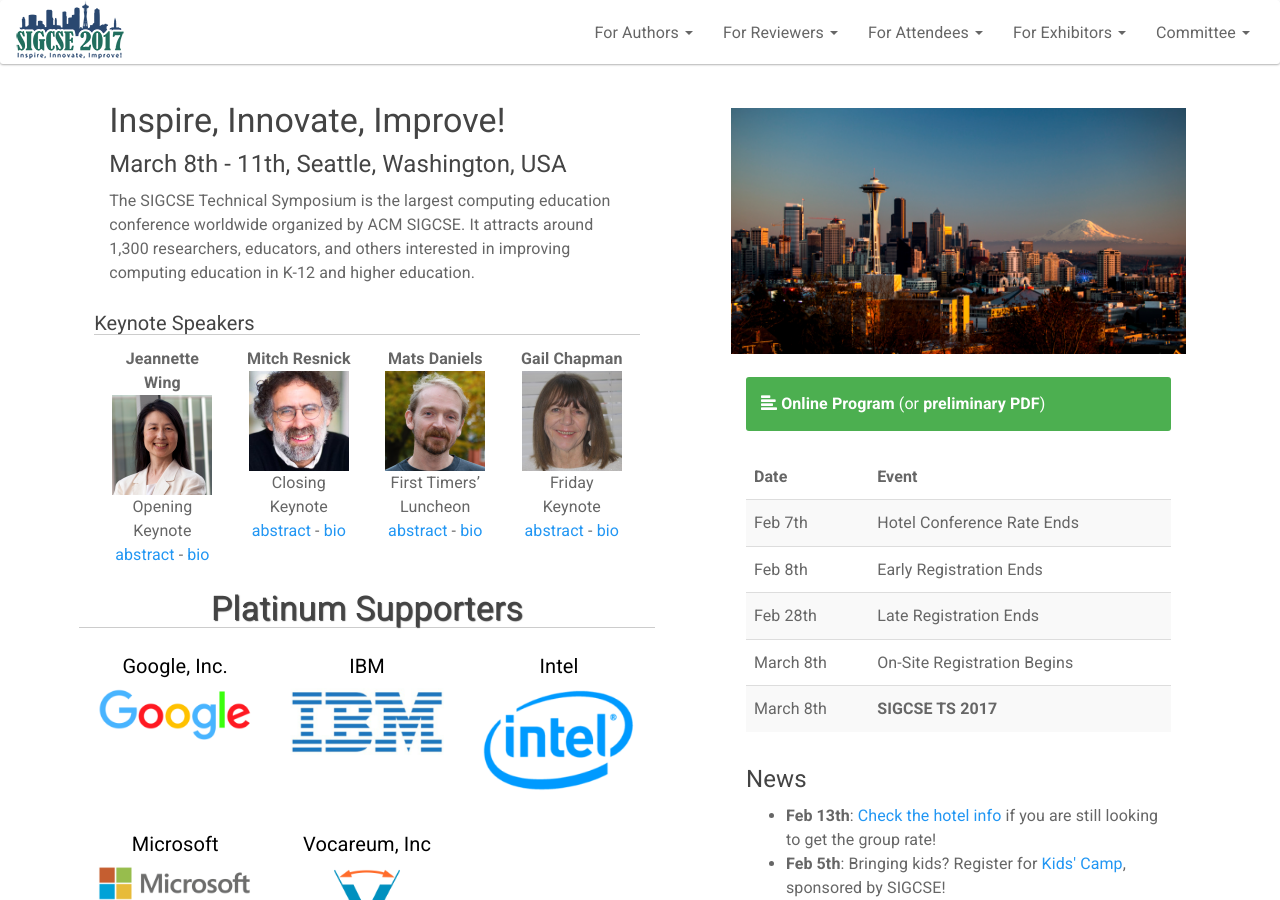
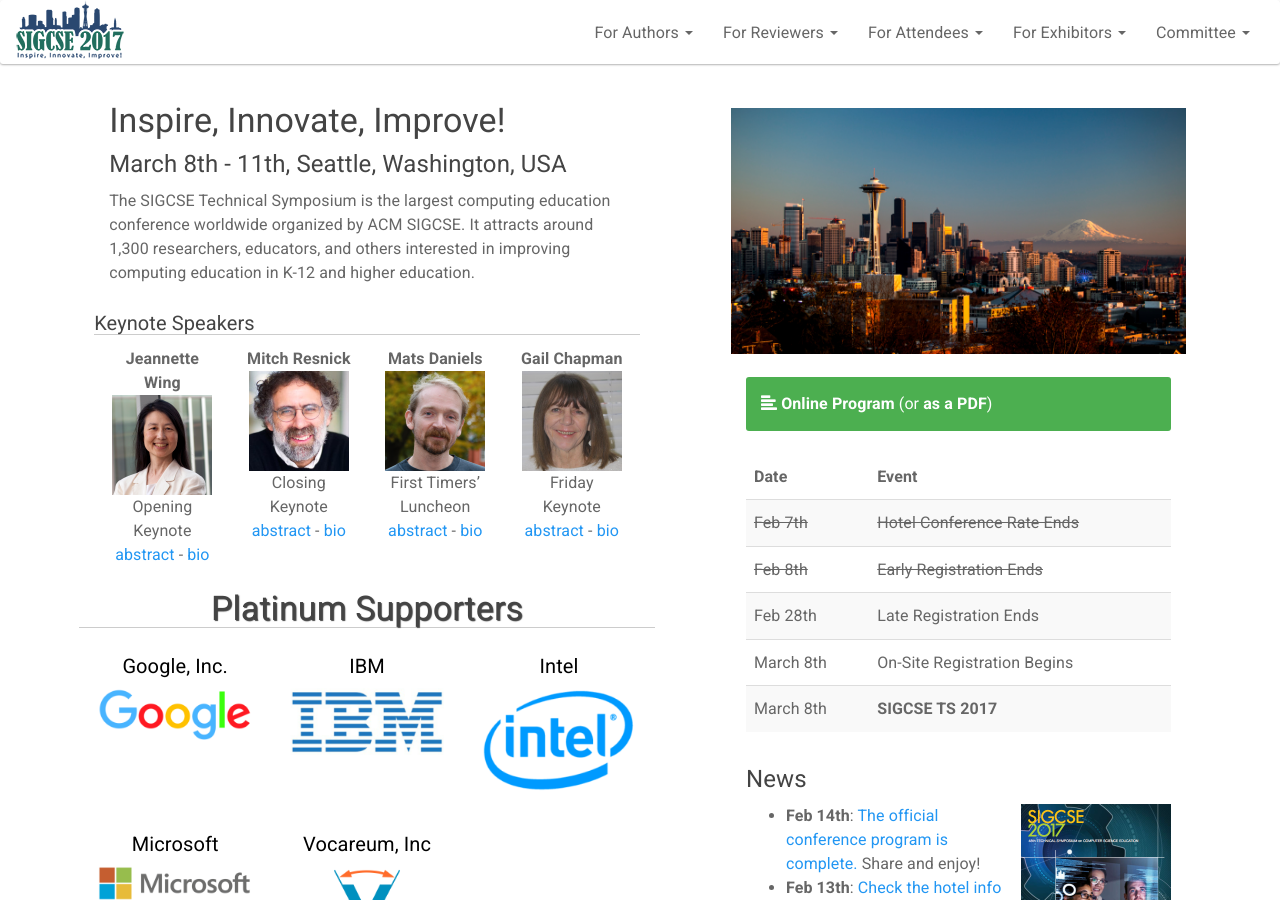
Before and after one commit to sigcsets/sigcse2017, a Jekyll site: the page built from index.html, in a window 1280 px wide and 900 px high. Built offline with Jekyll 4.4.1, drawn with Linux system fonts in a browser that asks for light colours.

Commit message:
Added program, news post, link fix.
Added the 2017 final program. Updated news feed with an image of the cover and a link.
Also updated link in the callout lozenge.

Fixed link to Codio's website.

```diff
--- a/_data/supporters.yml
+++ b/_data/supporters.yml
@@ -30,7 +30,7 @@
     link: "http://www.abet.org/"
   - name: "CODIO"
     image: codio-200.png
-    link: ""
+    link: "https://codio.com/"
   - name: GitHub
     image: github-200.png
     link: "https://github.com/"
--- a/_includes/front-news.html
+++ b/_includes/front-news.html
@@ -1,5 +1,17 @@
+<a href="{{ '/docs/sigcse-2017-program.pdf' | prepend: site.baseurl }}">
+  <img src = "/images/sigcse-program-cover.png"
+  width = "150px"
+  alt = "SIGCSE 2017 Program Cover"
+  align = "right"
+  style = "margin-left: 15px;"
+  ></a>
 
 <ul>
+
+  <li>
+    <strong>Feb 14th</strong>: <a href="{{ '/docs/sigcse-2017-program.pdf' | prepend: site.baseurl }}">The official conference program is complete.</a> Share and enjoy!
+  </li>
+
   <li>
     <strong>Feb 13th</strong>: <a href="{{ '/attendees/index.html' | prepend: site.baseurl }}">Check the hotel info</a> if you are still looking to get the group rate!
   </li>
--- a/index.html
+++ b/index.html
@@ -118,7 +118,7 @@
     <div class = "alert alert-success" style="margin-top: 23px">
       <span class="glyphicon glyphicon-align-left" aria-hidden="true"></span>
         <a href="http://easychair.org/smart-program/SIGCSE2017/">Online Program</a>
-        (or <a href = "{{ '/docs/sigcse2017-draft-program.pdf' | prepend: site.baseurl }}">preliminary PDF</a>)
+        (or <a href = "{{ '/docs/sigcse-2017-program.pdf' | prepend: site.baseurl }}">as a PDF</a>)
     </div>
 		<!-- End PDF Program -->
 
@@ -134,12 +134,12 @@
         </thead>
         <tbody>
           <tr>
-            <td> Feb 7th </td>
-            <td> Hotel Conference Rate Ends</td>
+            <td> <strike>Feb 7th</strike> </td>
+            <td> <strike>Hotel Conference Rate Ends</strike></td>
           </tr>
           <tr>
-            <td> Feb 8th </td>
-            <td> Early Registration Ends</td>
+            <td> <strike>Feb 8th</strike> </td>
+            <td> <strike>Early Registration Ends</strike></td>
           </tr>
           <tr>
             <td> Feb 28th </td>
```
Also changed, not shown: images/sigcse-program-cover.png (added), 1 other file.
